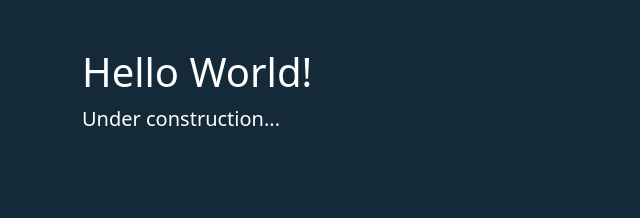
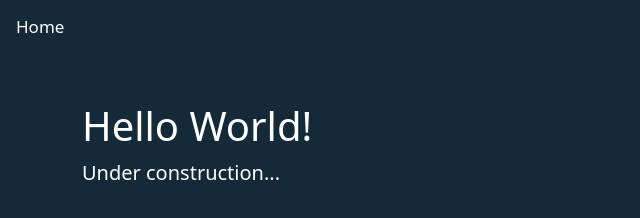
Before and after one commit to richyyun/richyyun.github.io, a plain HTML site: page index.html in a window 1280 px wide. Shown: the whole page, without its empty margins (0-640 px from the left). Drawn offline with nearby package versions, Linux system fonts and the light colour scheme.

Commit message:
Update index.html

```diff
--- a/index.html
+++ b/index.html
@@ -11,7 +11,7 @@
 
         <header>
             <div class="topnav">
-
+                <a href="#">Home</a>
             </div>
         </header>
 
```
